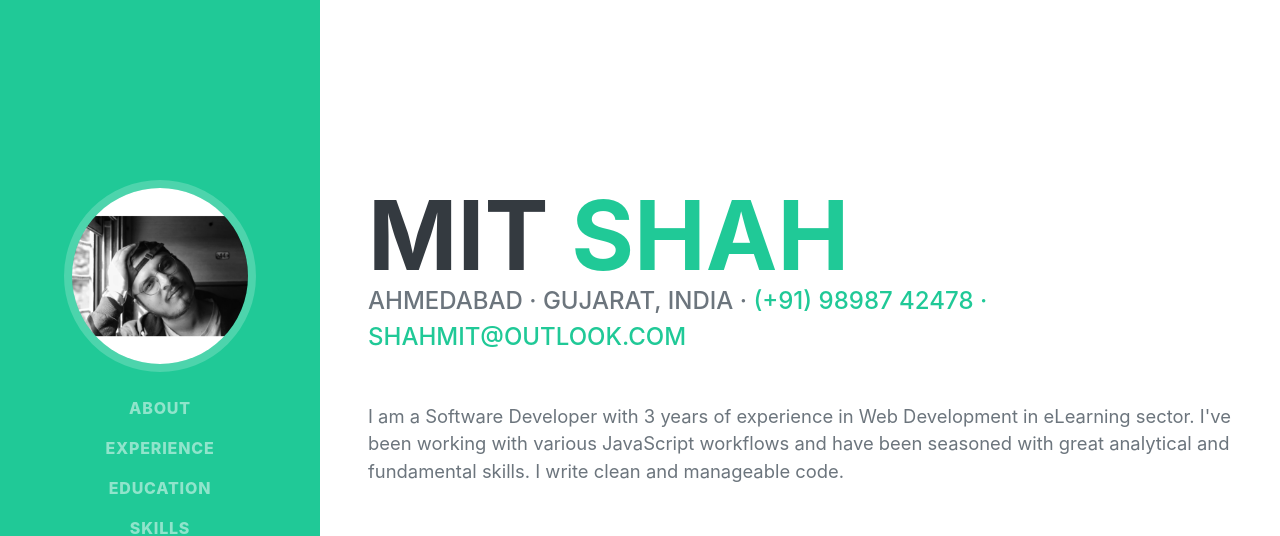
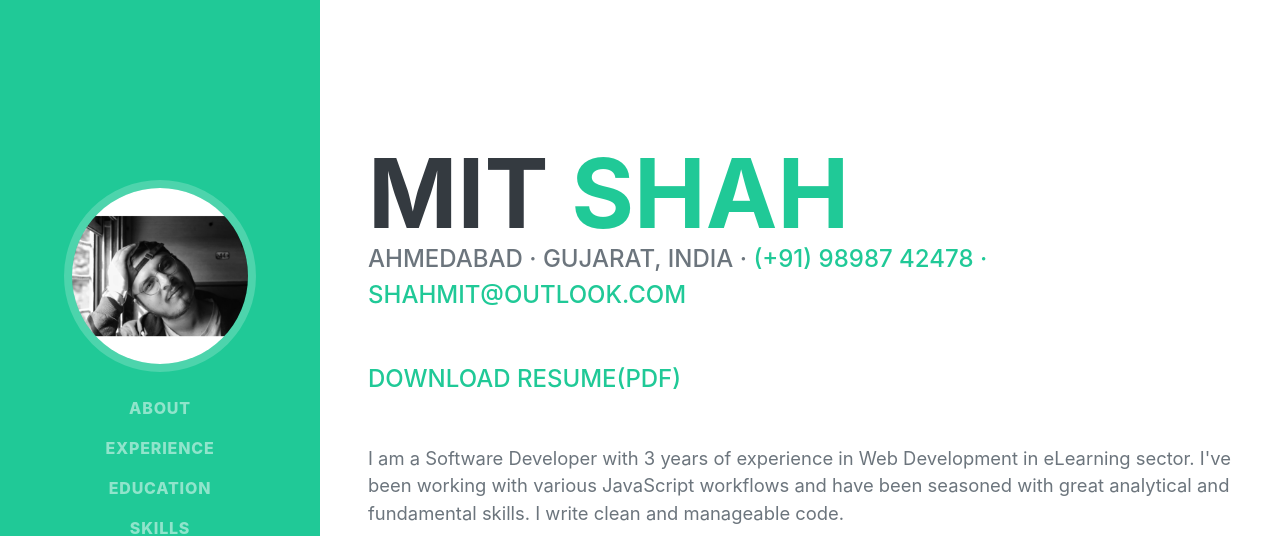
Before and after one commit to i-m-mit/i-m-mit.github.io, a plain HTML site: page index.html in a window 1280 px wide. Shown: the top 536 px of the page. Drawn offline with nearby package versions, Linux system fonts and the light colour scheme; a web font is replaced by a local one.

Commit message:
Add download resume link

```diff
--- a/index.html
+++ b/index.html
@@ -104,6 +104,11 @@
                         <a href="tel:+91 9898742478">(+91) 98987 42478 · </a>
                         <a href="mailto:shahmit@outlook.com"
                             >shahmit@outlook.com</a
+                        >
+                    </div>
+                    <div class="subheading mb-5">
+                        <a href="i-m-mit.github.io/assets/doc/MitShahCV.pdf"
+                            >Download Resume(PDF)</a
                         >
                     </div>
                     <p class="lead mb-5">
```
Also changed, not shown: 1 other file.
